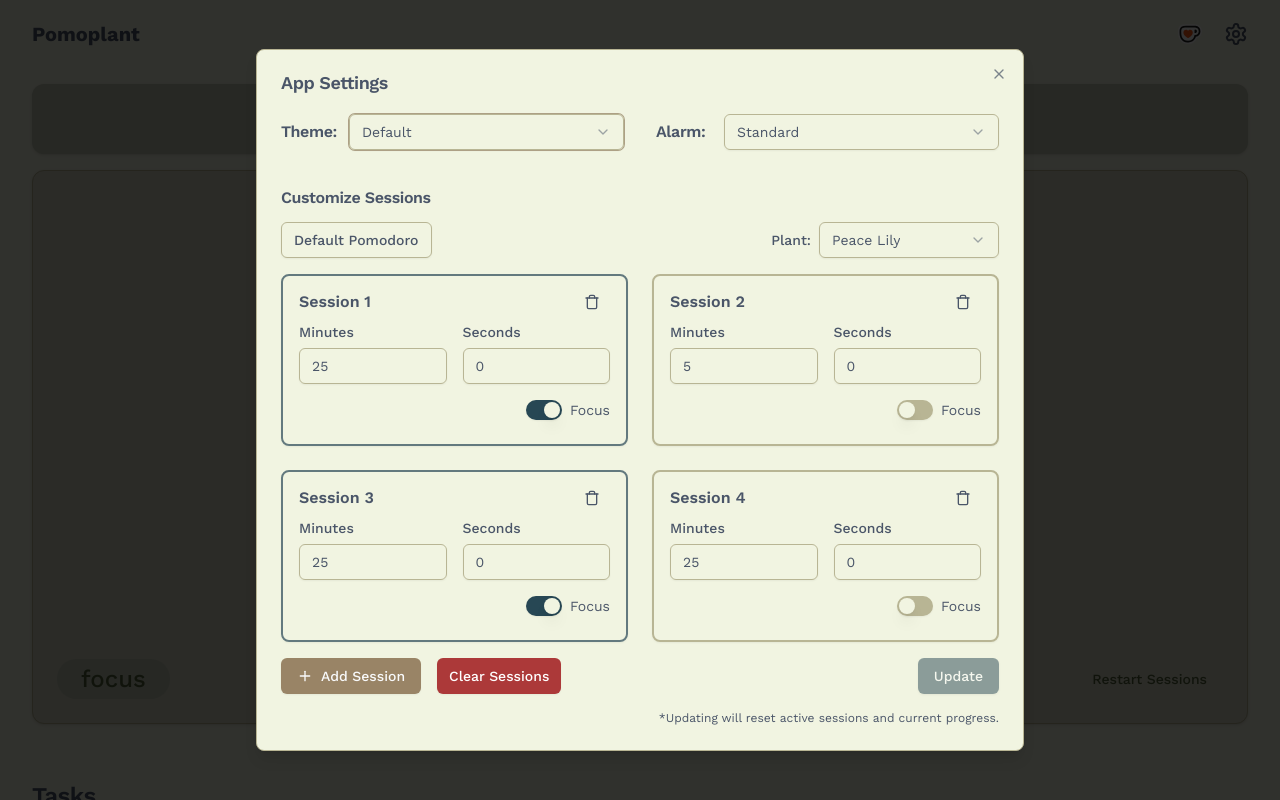
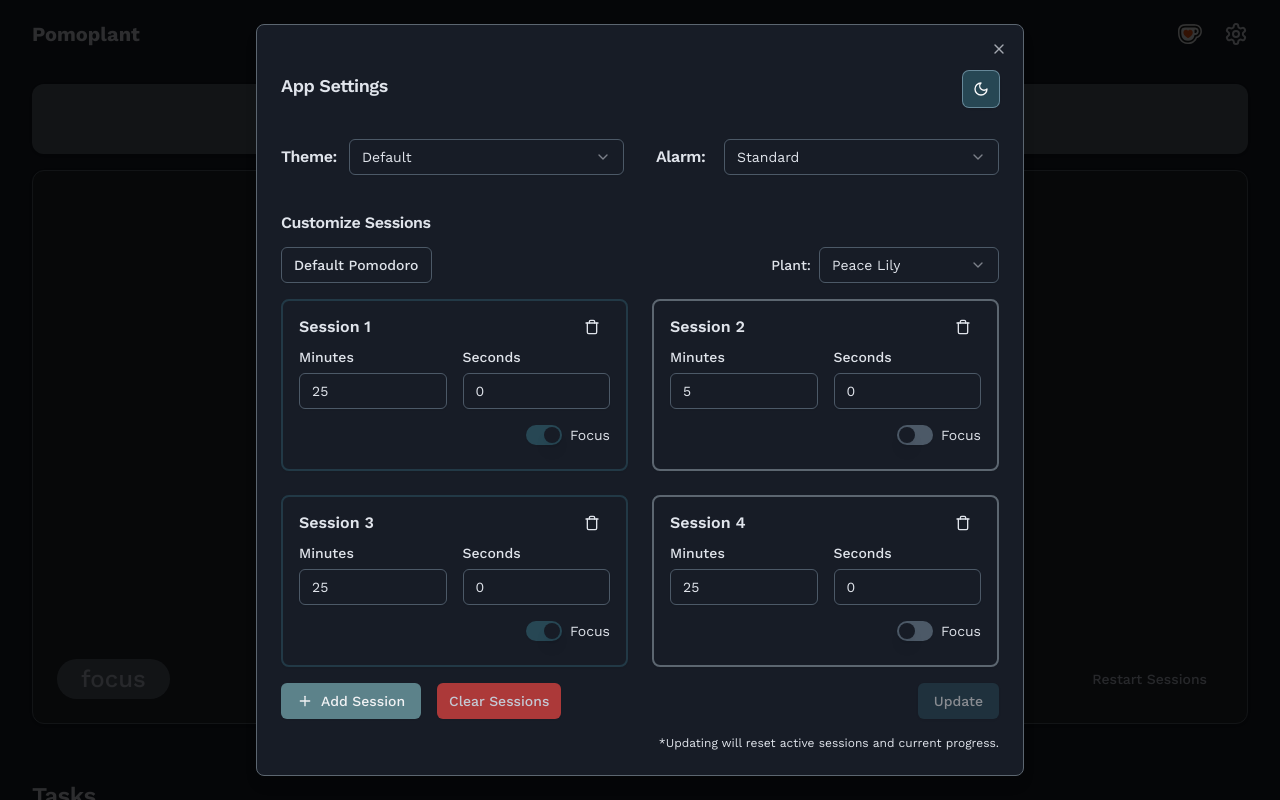
Before and after one commit to rinakin/pomoplant, a Next.js app: page /focus in a window 1280 px wide. Both pictures are taken after a click on the icon 1236 px from the left and 34 px from the top of the page. Shown: the top 800 px of the page. Built offline with nearby package versions, Linux system fonts and the light colour scheme.

Commit message:
feat: theme finalized

```diff
--- a/src/app/globals.css
+++ b/src/app/globals.css
@@ -33,8 +33,37 @@ body {
     --chart-4: 43 74% 66%;
     --chart-5: 27 87% 67%;
     --radius: 0.5rem;
-    --timer: 68 48% 94%;
     --timer-foreground: 111 6% 40%;
+  }
+  .default {
+  }
+  .defaultDark {
+    --background: 220 25% 12%;
+    --foreground: 220 20% 90%;
+    --card: 220 15% 16%;
+    --card-foreground: 220 20% 80%;
+    --popover: 220 20% 18%;
+    --popover-foreground: 220 20% 90%;
+    --primary: 197 37% 24%;
+    --primary-foreground: 210 20% 98%;
+    --secondary: 190 20% 45%;
+    --secondary-foreground: 220 10% 95%;
+    --accent: 200 20% 50%;
+    --accent-foreground: 220 10% 95%;
+    --input: 210 15% 35%;
+    --ring: 200 20% 50%;
+    --muted: 210 10% 40%;
+    --muted-foreground: 220 15% 80%;
+    --destructive: 0 50% 45%;
+    --destructive-foreground: 220 15% 80%;
+    --border: 210 10% 40%;
+    --chart-1: 12 76% 61%;
+    --chart-2: 173 58% 39%;
+    --chart-3: 197 37% 24%;
+    --chart-4: 43 74% 66%;
+    --chart-5: 27 87% 67%;
+    --radius: 0.5rem;
+    --timer-foreground: 220 20% 90%;
   }
   .slate {
     --background: 0 0% 100%;
@@ -62,7 +91,6 @@ body {
     --chart-3: 197 37% 24%;
     --chart-4: 43 74% 66%;
     --chart-5: 27 87% 67%;
-    --timer: 0 0% 100%;
     --timer-foreground: 224 71.4% 4.1%;
   }
   .slateDark {
@@ -90,10 +118,9 @@ body {
     --chart-3: 30 80% 55%;
     --chart-4: 280 65% 60%;
     --chart-5: 340 75% 55%;
-    --timer: 215 27.9% 28%;
     --timer-foreground: 210 20% 98%;
   }
-  .cottonCandy {
+  .pastelPink {
     --background: 60 30% 97%;
     --foreground: 60 30% 10%;
     --card: 60 30% 98%;
@@ -119,11 +146,9 @@ body {
     --chart-3: 270 70% 80%;
     --chart-4: 120 60% 80%;
     --chart-5: 30 80% 80%;
-    --timer: 60 30% 97%;
     --timer-foreground: 350 80% 10%;
   }
-
-  .cottonCandyDark {
+  .pastelPinkDark {
     --background: 270 30% 10%;
     --foreground: 60 30% 97%;
     --card: 270 30% 12%;
@@ -141,7 +166,7 @@ body {
     --destructive: 0 80% 70%;
     --destructive-foreground: 0 80% 10%;
     --border: 270 30% 30%;
-    --input: 270 30% 50%;
+    --input: 270 30% 30%;
     --ring: 350 80% 70%;
     --radius: 0.5rem;
     --chart-1: 350 80% 70%;
@@ -149,8 +174,232 @@ body {
     --chart-3: 270 70% 70%;
     --chart-4: 120 60% 70%;
     --chart-5: 30 80% 70%;
-    --timer: 270 30% 12%;
     --timer-foreground: 60 30% 97%;
+  }
+  .steampunkCogs {
+    --background: 30 20% 95%;
+    --foreground: 30 20% 10%;
+    --card: 30 20% 97%;
+    --card-foreground: 30 20% 10%;
+    --popover: 30 20% 97%;
+    --popover-foreground: 30 20% 10%;
+    --primary: 25 80% 40%;
+    --primary-foreground: 25 80% 98%;
+    --secondary: 45 70% 50%;
+    --secondary-foreground: 45 70% 10%;
+    --muted: 30 15% 85%;
+    --muted-foreground: 30 15% 40%;
+    --accent: 15 80% 50%;
+    --accent-foreground: 15 80% 10%;
+    --destructive: 0 80% 50%;
+    --destructive-foreground: 0 80% 98%;
+    --border: 30 20% 80%;
+    --input: 30 20% 80%;
+    --ring: 25 80% 40%;
+    --radius: 0.5rem;
+    --chart-1: 25 80% 40%;
+    --chart-2: 45 70% 50%;
+    --chart-3: 15 80% 50%;
+    --chart-4: 35 80% 40%;
+    --chart-5: 55 70% 50%;
+    --timer-foreground: 30 20% 10%;
+  }
+
+  .steampunkCogsDark {
+    --background: 30 30% 10%;
+    --foreground: 30 20% 95%;
+    --card: 30 30% 12%;
+    --card-foreground: 30 20% 95%;
+    --popover: 30 30% 12%;
+    --popover-foreground: 30 20% 95%;
+    --primary: 25 80% 50%;
+    --primary-foreground: 25 80% 10%;
+    --secondary: 45 70% 60%;
+    --secondary-foreground: 45 70% 10%;
+    --muted: 30 25% 25%;
+    --muted-foreground: 30 15% 70%;
+    --accent: 15 80% 60%;
+    --accent-foreground: 15 80% 10%;
+    --destructive: 0 80% 60%;
+    --destructive-foreground: 0 80% 10%;
+    --border: 30 30% 30%;
+    --input: 30 30% 30%;
+    --ring: 25 80% 50%;
+    --radius: 0.5rem;
+    --chart-1: 25 80% 50%;
+    --chart-2: 45 70% 60%;
+    --chart-3: 15 80% 60%;
+    --chart-4: 35 80% 50%;
+    --chart-5: 55 70% 60%;
+    --timer-foreground: 30 20% 95%;
+  }
+  .vintageVinyl {
+    --background: 30 10% 98%;
+    --foreground: 30 10% 10%;
+    --card: 30 10% 99%;
+    --card-foreground: 30 10% 10%;
+    --popover: 30 10% 99%;
+    --popover-foreground: 30 10% 10%;
+    --primary: 25 20% 40%;
+    --primary-foreground: 25 20% 98%;
+    --secondary: 200 15% 70%;
+    --secondary-foreground: 200 15% 10%;
+    --muted: 30 10% 90%;
+    --muted-foreground: 30 10% 40%;
+    --accent: 340 15% 55%;
+    --accent-foreground: 340 15% 98%;
+    --destructive: 0 60% 50%;
+    --destructive-foreground: 0 60% 98%;
+    --border: 30 10% 85%;
+    --input: 30 10% 85%;
+    --ring: 25 20% 40%;
+    --radius: 0.5rem;
+    --chart-1: 25 20% 40%;
+    --chart-2: 200 15% 70%;
+    --chart-3: 340 15% 55%;
+    --chart-4: 150 15% 50%;
+    --chart-5: 50 20% 60%;
+    --timer-foreground: 30 10% 10%;
+  }
+  .vintageVinylDark {
+    --background: 30 15% 10%;
+    --foreground: 30 10% 98%;
+    --card: 30 15% 12%;
+    --card-foreground: 30 10% 98%;
+    --popover: 30 15% 12%;
+    --popover-foreground: 30 10% 98%;
+    --primary: 25 20% 50%;
+    --primary-foreground: 25 20% 10%;
+    --secondary: 200 15% 40%;
+    --secondary-foreground: 200 15% 98%;
+    --muted: 30 15% 20%;
+    --muted-foreground: 30 10% 70%;
+    --accent: 340 15% 45%;
+    --accent-foreground: 340 15% 98%;
+    --destructive: 0 60% 40%;
+    --destructive-foreground: 0 60% 98%;
+    --border: 30 15% 25%;
+    --input: 30 15% 25%;
+    --ring: 25 20% 50%;
+    --radius: 0.5rem;
+    --chart-1: 25 20% 50%;
+    --chart-2: 200 15% 40%;
+    --chart-3: 340 15% 45%;
+    --chart-4: 150 15% 40%;
+    --chart-5: 50 20% 50%;
+    --timer-foreground: 30 10% 98%;
+  }
+  .mistyHarbor {
+    --background: 210 15% 98%;
+    --foreground: 210 15% 10%;
+    --card: 210 15% 99%;
+    --card-foreground: 210 15% 10%;
+    --popover: 210 15% 99%;
+    --popover-foreground: 210 15% 10%;
+    --primary: 200 20% 45%;
+    --primary-foreground: 200 20% 98%;
+    --secondary: 180 10% 75%;
+    --secondary-foreground: 180 10% 10%;
+    --muted: 210 15% 90%;
+    --muted-foreground: 210 15% 40%;
+    --accent: 240 15% 55%;
+    --accent-foreground: 240 15% 98%;
+    --destructive: 0 60% 50%;
+    --destructive-foreground: 0 60% 98%;
+    --border: 210 15% 85%;
+    --input: 210 15% 85%;
+    --ring: 200 20% 45%;
+    --radius: 0.5rem;
+    --chart-1: 200 20% 45%;
+    --chart-2: 180 10% 75%;
+    --chart-3: 240 15% 55%;
+    --chart-4: 160 20% 50%;
+    --chart-5: 30 15% 60%;
+    --timer-foreground: 210 15% 10%;
+  }
+  .mistyHarborDark {
+    --background: 210 20% 10%;
+    --foreground: 210 15% 98%;
+    --card: 210 20% 12%;
+    --card-foreground: 210 15% 98%;
+    --popover: 210 20% 12%;
+    --popover-foreground: 210 15% 98%;
+    --primary: 200 20% 55%;
+    --primary-foreground: 200 20% 10%;
+    --secondary: 180 10% 35%;
+    --secondary-foreground: 180 10% 98%;
+    --muted: 210 20% 20%;
+    --muted-foreground: 210 15% 70%;
+    --accent: 240 15% 65%;
+    --accent-foreground: 240 15% 10%;
+    --destructive: 0 60% 40%;
+    --destructive-foreground: 0 60% 98%;
+    --border: 210 20% 25%;
+    --input: 210 20% 25%;
+    --ring: 200 20% 55%;
+    --radius: 0.5rem;
+    --chart-1: 200 20% 55%;
+    --chart-2: 180 10% 35%;
+    --chart-3: 240 15% 65%;
+    --chart-4: 160 20% 60%;
+    --chart-5: 30 15% 50%;
+    --timer-foreground: 210 15% 98%;
+  }
+  .zenGarden {
+    --background: 90 10% 98%;
+    --foreground: 90 10% 10%;
+    --card: 90 10% 99%;
+    --card-foreground: 90 10% 10%;
+    --popover: 90 10% 99%;
+    --popover-foreground: 90 10% 10%;
+    --primary: 120 15% 45%;
+    --primary-foreground: 120 15% 98%;
+    --secondary: 60 10% 80%;
+    --secondary-foreground: 60 10% 10%;
+    --muted: 90 10% 90%;
+    --muted-foreground: 90 10% 40%;
+    --accent: 180 15% 45%;
+    --accent-foreground: 180 15% 98%;
+    --destructive: 0 60% 50%;
+    --destructive-foreground: 0 60% 98%;
+    --border: 90 10% 85%;
+    --input: 90 10% 85%;
+    --ring: 120 15% 45%;
+    --radius: 0.5rem;
+    --chart-1: 120 15% 45%;
+    --chart-2: 60 10% 80%;
+    --chart-3: 180 15% 45%;
+    --chart-4: 30 15% 50%;
+    --chart-5: 240 10% 60%;
+    --timer-foreground: 90 10% 10%;
+  }
+  .zenGardenDark {
+    --background: 90 15% 10%;
+    --foreground: 90 10% 98%;
+    --card: 90 15% 12%;
+    --card-foreground: 90 10% 98%;
+    --popover: 90 15% 12%;
+    --popover-foreground: 90 10% 98%;
+    --primary: 120 15% 55%;
+    --primary-foreground: 120 15% 10%;
+    --secondary: 60 10% 30%;
+    --secondary-foreground: 60 10% 98%;
+    --muted: 90 15% 20%;
+    --muted-foreground: 90 10% 70%;
+    --accent: 180 15% 55%;
+    --accent-foreground: 180 15% 10%;
+    --destructive: 0 60% 40%;
+    --destructive-foreground: 0 60% 98%;
+    --border: 90 15% 25%;
+    --input: 90 15% 25%;
+    --ring: 120 15% 55%;
+    --radius: 0.5rem;
+    --chart-1: 120 15% 55%;
+    --chart-2: 60 10% 30%;
+    --chart-3: 180 15% 55%;
+    --chart-4: 30 15% 60%;
+    --chart-5: 240 10% 40%;
+    --timer-foreground: 90 10% 98%;
   }
 }
 
--- a/src/app/layout.tsx
+++ b/src/app/layout.tsx
@@ -4,6 +4,7 @@ import './globals.css';
 import fonts from '@/lib/fonts';
 
 import { ThemeProvider } from '@/components/theme-provider';
+import { themeValues } from '@/lib/themes';
 
 export const metadata: Metadata = {
   title: 'Create Next App',
@@ -20,9 +21,24 @@ export default function RootLayout({
       <body className={`${fonts.workSans.className} antialiased`}>
         <ThemeProvider
           attribute="class"
-          defaultTheme="default"
-          themes={['default', 'slate', 'slateDark', 'cottonCandy', 'cottonCandyDark']}
+          defaultTheme="defaultDark"
           disableTransitionOnChange
+          themes={[
+            'default',
+            'defaultDark',
+            'slate',
+            'slateDark',
+            'pastelPink',
+            'pastelPinkDark',
+            'steampunkCogs',
+            'steampunkCogsDark',
+            'vintageVinyl',
+            'vintageVinylDark',
+            'mistyHarbor',
+            'mistyHarborDark',
+            'zenGarden',
+            'zenGardenDark',
+          ]}
         >
           <div className="flex min-h-screen flex-col">
             <main className="flex-grow">{children}</main>
--- a/src/components/app-settings/app-settings.tsx
+++ b/src/components/app-settings/app-settings.tsx
@@ -8,9 +8,10 @@ import {
   DialogHeader,
   DialogTitle,
   DialogTrigger,
-  DialogDescription,
 } from '@/components/ui/dialog';
 import ChangeAlarm from './change-alarm';
+
+import ThemeToggle from './theme-toggle';
 
 interface AppSettingsProps {
   trigger: React.ReactNode;
@@ -28,16 +29,16 @@ const AppSettings: React.FC<AppSettingsProps> = ({ trigger, type }) => {
     <Dialog open={isOpen} onOpenChange={setIsOpen}>
       <DialogTrigger asChild>{trigger}</DialogTrigger>
       <DialogContent className="max-h-screen overflow-y-auto sm:max-w-3xl">
-        <DialogHeader>
+        <DialogHeader className="my-4 flex w-full flex-row items-center justify-between">
           <DialogTitle className="flex flex-row items-center gap-2">
             {type === 'full' ? 'App Settings' : 'Add Sessions'}
           </DialogTitle>
-          <DialogDescription />
+          {type === 'full' && <ThemeToggle />}
         </DialogHeader>
         <div className="space-y-10">
           {type == 'full' && (
             <div className="flex flex-col items-start justify-between gap-6 sm:flex-row sm:gap-8">
-              <ChangeTheme handleDialogClose={handleDialogClose} />
+              <ChangeTheme />
               <ChangeAlarm />
             </div>
           )}
--- a/src/components/app-settings/change-theme.tsx
+++ b/src/components/app-settings/change-theme.tsx
@@ -1,5 +1,5 @@
 'use client';
-import React from 'react';
+import React, { useEffect } from 'react';
 import { useTheme } from 'next-themes';
 
 import { THEMES } from '@/lib/themes';
@@ -12,24 +12,33 @@ import {
   SelectTrigger,
   SelectValue,
 } from '@/components/ui/select';
+import useSessionStore from '@/stores/session-store';
 
-interface ChangeThemeProps {
-  handleDialogClose: () => void;
-}
+const ChangeTheme = () => {
+  const { theme, setTheme } = useTheme();
+  const { darkMode } = useSessionStore();
 
-const ChangeTheme: React.FC<ChangeThemeProps> = ({ handleDialogClose }) => {
-  const { theme, setTheme } = useTheme();
+  // Ensure a default theme is set on mount
+  useEffect(() => {
+    if (!theme) {
+      setTheme(darkMode ? 'defaultDark' : 'default');
+    }
+  }, [theme, darkMode, setTheme]);
+
+  const defaultValue = theme?.replace('Dark', '') || 'default';
 
   const onClick = (theme: string) => {
-    setTheme(() => theme);
-    handleDialogClose();
+    if (darkMode) {
+      setTheme(`${theme}Dark`);
+    } else {
+      setTheme(theme);
+    }
   };
 
   return (
     <div className="flex w-full flex-row items-center gap-2">
       <SettingsHeader title="Theme:" />
-
-      <Select onValueChange={onClick} defaultValue={theme}>
+      <Select onValueChange={onClick} defaultValue={defaultValue}>
         <SelectTrigger className="w-full">
           <SelectValue />
         </SelectTrigger>
--- /dev/null
+++ b/src/components/app-settings/theme-toggle.tsx
@@ -0,0 +1,29 @@
+'use client';
+import React from 'react';
+import { useTheme } from 'next-themes';
+import { Sun, Moon } from 'lucide-react';
+import { Button } from '@/components/ui/button';
+import useSessionStore from '@/stores/session-store';
+
+const ThemeToggle = () => {
+  const { theme, setTheme } = useTheme();
+  const { darkMode, setDarkMode } = useSessionStore();
+
+  const toggleThemeMode = () => {
+    if (theme?.endsWith('Dark')) {
+      setTheme(theme.replace('Dark', '')); // Switch to light mode
+    } else {
+      setTheme(`${theme}Dark`); // Switch to dark mode
+    }
+    setDarkMode();
+  };
+
+  console.log(darkMode);
+  return (
+    <Button size={'icon'} onClick={toggleThemeMode}>
+      {darkMode ? <Sun /> : <Moon />}
+    </Button>
+  );
+};
+
+export default ThemeToggle;
--- a/src/components/navbar/index.tsx
+++ b/src/components/navbar/index.tsx
@@ -18,7 +18,10 @@ const Navbar = async () => {
           <Leaf size={18} className={'stroke-[#274754]'} fill="#2f7b5d" />
           Pomoplant
         </Link>
-        <Button variant={'outline'}>
+        <Button
+          variant={'outline'}
+          className="border-[#b8b594] bg-[#f2f5e0] text-[#4a5568] hover:bg-[#9cad85] hover:text-[#29303d]"
+        >
           <Image alt="Ko-Fi logo" src={Kofi} style={{ objectFit: 'contain', width: '18px' }} />
           Support me
         </Button>
--- a/src/components/timer/roadmap-icon.tsx
+++ b/src/components/timer/roadmap-icon.tsx
@@ -19,7 +19,7 @@ const RoadmapIcon: React.FC<RoadmapIconProps> = ({ phase, completed, isActive })
         className={cn(
           `flex aspect-square h-9 w-9 items-center justify-center rounded-full border-[2px] border-primary bg-muted p-2 text-muted-foreground transition-all duration-200 sm:h-10 sm:w-10`,
           {
-            'scale-110 border-primary bg-timer text-timer-foreground': isActive,
+            'scale-110 border-primary bg-background text-foreground': isActive,
             'border-primary bg-primary text-primary-foreground': completed,
           },
         )}
--- a/src/components/timer/timer-display.tsx
+++ b/src/components/timer/timer-display.tsx
@@ -69,7 +69,7 @@ const TimerDisplay = () => {
                 <div className="z-10 flex flex-col items-center justify-center gap-8">
                   <div
                     className={cn(
-                      `z-10 flex aspect-square items-center justify-center rounded-full border-[10px] border-primary bg-timer/40 p-10 opacity-100 transition-all duration-200 ease-in md:p-14`,
+                      `z-10 flex aspect-square items-center justify-center rounded-full border-[10px] border-primary/90 bg-background/40 p-10 opacity-100 transition-all duration-200 ease-in md:p-14`,
                       { 'opacity-0': allSessionsCompleted },
                     )}
                   >
--- a/src/lib/themes.ts
+++ b/src/lib/themes.ts
@@ -13,16 +13,24 @@ export const THEMES: ThemeTypes[] = [
     value: 'slate',
   },
   {
-    label: 'Slate Dark',
-    value: 'slateDark',
+    label: 'Pastel Pink',
+    value: 'pastelPink',
   },
   {
-    label: 'Cotton Candy',
-    value: 'cottonCandy',
+    label: 'Steampunk Cogs',
+    value: 'steampunkCogs',
   },
   {
-    label: 'Cotton Candy Dark',
-    value: 'cottonCandyDark',
+    label: 'Vintage Vinyl',
+    value: 'vintageVinyl',
+  },
+  {
+    label: 'Misty Harbor',
+    value: 'mistyHarbor',
+  },
+  {
+    label: 'Zen Garden',
+    value: 'zenGarden',
   },
 ];
 
--- a/src/stores/session-store.ts
+++ b/src/stores/session-store.ts
@@ -10,6 +10,8 @@ interface SessionState {
   sessions: Session[];
   plant: PlantData | undefined;
   alarm: Audio | undefined;
+  darkMode: boolean;
+  setDarkMode: () => void;
   setAlarm: (alarm: Audio | undefined) => void;
   allSessionsCompleted: boolean;
   activeSessionIndex: number;
@@ -25,6 +27,7 @@ const useSessionStore = create<SessionState>()(
     (set, get) => ({
       sessions: DEFAULT_POMODORO_CYCLE,
       plant: PLANT_ANIMATIONS[0],
+      darkMode: false,
       activeSessionIndex: 0,
       allSessionsCompleted: false,
       alarm: ALARM_SOUNDS[0],
@@ -77,6 +80,9 @@ const useSessionStore = create<SessionState>()(
           }
         }
       },
+      setDarkMode: () => {
+        set((state) => ({ darkMode: !state.darkMode }));
+      },
     }),
     {
       name: 'sessions',
```
